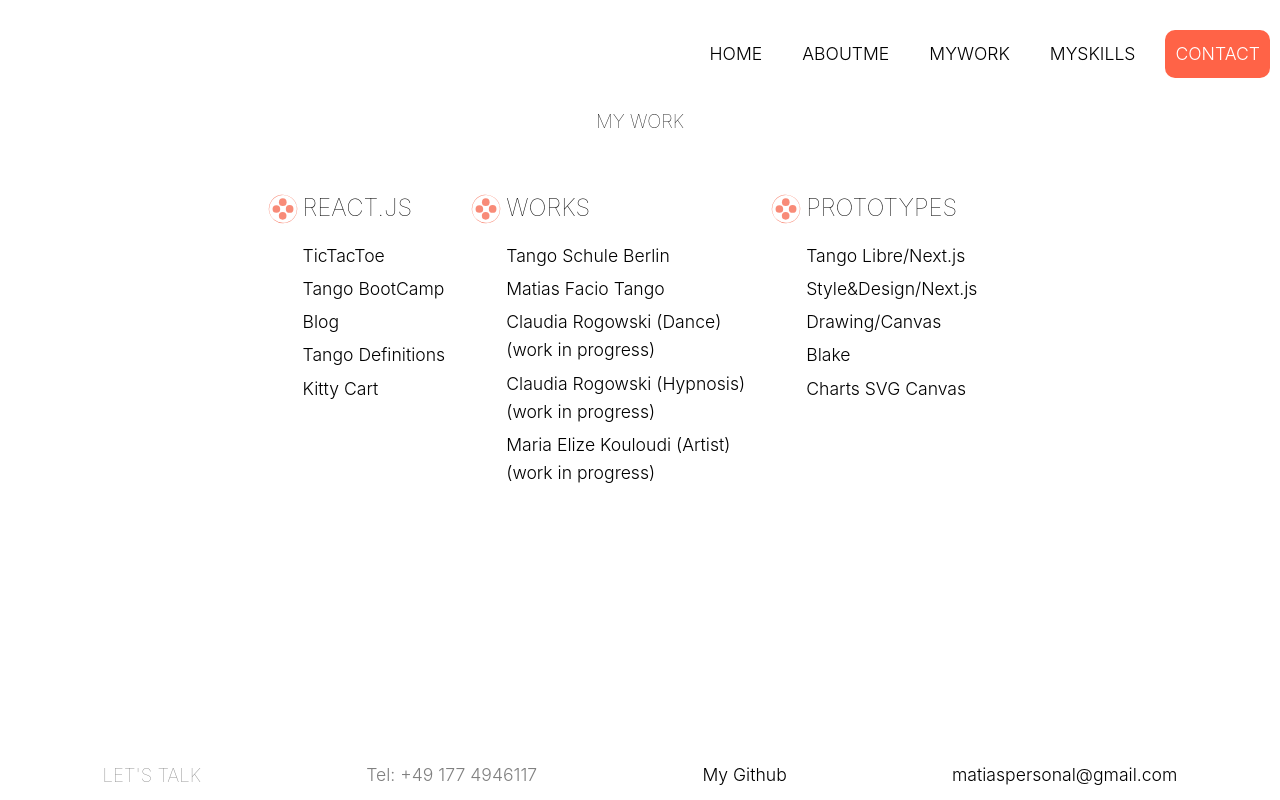
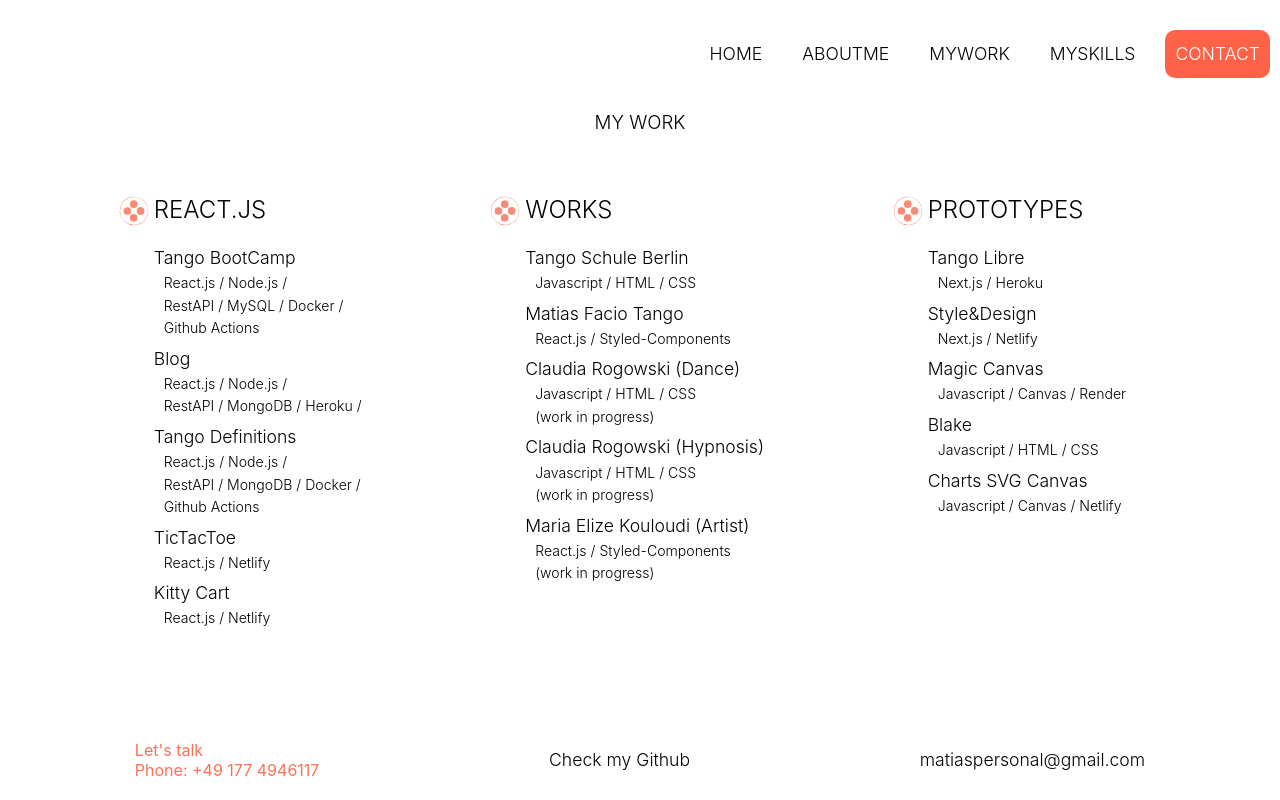
Before and after one commit to matiasfacio/matiasfacio-dev, a React (Create React App) app: page /mywork in a window 1280 px wide. Built offline with nearby package versions, Linux system fonts and the light colour scheme.

Commit message:
many changes

```diff
--- /dev/null
+++ b/src/components/elements/Title.js
@@ -0,0 +1,21 @@
+import styled from "styled-components";
+import React from "react";
+import logo from "../../images/logo.svg";
+
+export const Title = ({ children }) => {
+  return <StyledTitle>{children}</StyledTitle>;
+};
+
+const StyledTitle = styled.div`
+  font-weight: 300;
+  text-transform: uppercase;
+  position: relative;
+  font-size: 1.5rem;
+  &:before {
+    position: absolute;
+    content: url(${logo});
+    width: 40px;
+    height: 40px;
+    transform: translate(-40px, -4px);
+  }
+`;
--- a/src/components/layout/Footer.js
+++ b/src/components/layout/Footer.js
@@ -4,10 +4,10 @@ import styled from "styled-components";
 const Footer = () => {
   return (
     <FooterContainer>
-      <h3>Let's talk</h3>
-      <p>Tel: +49 177 4946117</p>
-      <a href = "https://github.com/matiasfacio/">My Github</a>
-      <a href = "mailto:matiaspersonal@gmail.com">matiaspersonal@gmail.com</a>
+      Let's talk <br />
+      Phone: +49 177 4946117
+      <a href="https://github.com/matiasfacio/">Check my Github</a>
+      <a href="mailto:matiaspersonal@gmail.com">matiaspersonal@gmail.com</a>
     </FooterContainer>
   );
 };
@@ -16,20 +16,31 @@ export default Footer;
 
 const FooterContainer = styled.footer`
   position: fixed;
-  left:0;
-  bottom:0;
   width: 100vw;
-  height: 50px;
-  color: gray;
+  right: 0;
+  bottom: 0;
   display: flex;
   flex-direction: row;
+  padding: 20px;
+  background-color: white;
+  font-size: 100%;
   justify-content: space-around;
   align-items: center;
-  padding: 20px;
-  background-color: white;
+  a {
+    color: black;
+  }
+
   @media (max-width: 768px) {
+    height: 50px;
+
+    margin-top: 50px;
     position: relative;
     flex-direction: column;
     height: auto;
+    background-color: rgb(252, 112, 87);
+    color: white;
+    a {
+      color: white;
+    }
   }
 `;
--- a/src/components/layout/Header.js
+++ b/src/components/layout/Header.js
@@ -1,10 +1,10 @@
 import React from "react";
-import styled from 'styled-components'
+import styled from "styled-components";
 
 const Header = ({ title }) => {
   return (
     <HeaderContainer>
-      <h3>{title === 'Homepage' ? '': title}</h3>
+      <h3>{title === "Homepage" ? "" : title}</h3>
     </HeaderContainer>
   );
 };
@@ -12,11 +12,12 @@ const Header = ({ title }) => {
 export default Header;
 
 const HeaderContainer = styled.header`
-    display: grid;
-    place-content: center;
-    padding: 10px;
-    margin-top: 100px;
-    h2 {
-      text-transform: uppercase;
-    }
-`
+  display: flex;
+  justify-content: center;
+  padding: 10px;
+  margin-top: 100px;
+  border: 1px transparent solid;
+  h3 {
+    text-transform: uppercase;
+  }
+`;
--- a/src/components/pages/Aboutme.js
+++ b/src/components/pages/Aboutme.js
@@ -10,47 +10,39 @@ const Aboutme = () => {
         <div>
           <p>
             Hi, I'm Matias. I'm a Web Developer based in Berlin, interested in
-            programming Web applications in React.js. <br />
+            programming Web applications in React.js. <br />I have been working
+            with HTML, CSS and Javascript for some years now, and about 1.5
+            years ago I started to work with React.js and Node.js. <br />
+            <br />I deploy my own projects in my VPS using Github Actions,
+            Docker and Nginx. I could say that I am interested in both, Front
+            and Back end development, but it is in Frontend development where I
+            feel that I can give my best. <br />
+            <br />I speak: Spanish, English and German. <br />
+            <br />I studied 4 years of I.T. back in Patagonia, Argentina, but
+            then I decided to follow an artistic path, which I did and now
+            occasionally I still do. <br />
             <br />
-            I have been working with HTML, CSS and Javascript for some years
-            now, and at the beginning of the last year I started to work with
-            React.js and Node.js.
+            Why programming ? I always did all the Websites, video edition and
+            graphic materials that I needed for my projects and even for some
+            friends. About 2 years ago, I decided to return to my old passion
+            and become professional programmer. <br />
             <br />
-            I deploy my own projects in my VPS using Github Actions, Docker and
-            Nginx. I could say that I am interested in both, Front and Back end
-            development, but it is in Frontend development where I feel that I
-            can give my best.
+            In the need of practice, I started to change some of my projects
+            into React.js and created some new ones like{" "}
+            <a href="https://www.tangobootcamp.net">www.tangobootcamp.net</a>,
+            an online video learning platform,{" "}
+            <a href="https://www.tangodefinitions.com">
+              www.tangodefinitions.com
+            </a>{" "}
+            which is a simple search bar for tango related words. <br />
             <br />
-            I speak: Spanish, English and German.
+            At the moment I am working as a frontend developer for a shipping
+            company. The stack we are using: React.js, React-Router,
+            React-Query, Redux, Ant Design, Styled-Components, Gitlab and Slack.
             <br />
             <br />
-            A bit more about me: <br />
-            I studied 4 years of I.T. back in Patagonia, Argentina (meine
-            Heimat!), but then I decided to follow an artistic path, which I did
-            and now ocassionally I still do.
-            <br />
-            <br />
-            Why programming ? <br />
-            <br />
-            I always did all the Websites, video edition and graphic materials
-            that I needed for my projects and even for some friends. About 2
-            years ago, I decided to return to my old passion and become
-            professional programmer and..., Corona came by, and to be honest, it
-            kind of helped me to focus on learning the skills needed to become a
-            developer. <br />
-            <br />
-            In the need of practice, I started to change some of my projects
-            into React.js. But I wanted more so I started another project which
-            is still under construction (www.tangobootcamp.net, an online
-            learning platform). <br />
-            <br /> At the moment I am working as a freelancer for a shipping
-            company. The stack were are using: React.js, React-Router,
-            React-Query, Redux, Gitlab and Slack. <br />
-            <br />
             If you think I could be a good match for what you are looking for
-            contact me and let's talk. <br />
-            <br />
-            Matias
+            contact me and let's talk.
           </p>
         </div>
         <Picture>
--- a/src/components/pages/Myskills.js
+++ b/src/components/pages/Myskills.js
@@ -1,18 +1,18 @@
 import React from "react";
 import styled from "styled-components";
-import logo from "../../images/logo.svg";
+import { Title } from "../elements/Title";
 
 const Myskills = () => {
   return (
     <MySkillsContainer>
       <MySkillsContent>
         <WorkUnit>
-          <h3>Websites</h3>
+          <Title>Websites</Title>
           <ul>
             <li>HTML</li>
             <li>CSS/SASS</li>
             <li>Javascript</li>
-            <li>Flex</li>
+            <li>Flexbox</li>
             <li>Grid</li>
             <li>Responsiveness</li>
             <li>CSS Canvas</li>
@@ -22,7 +22,7 @@ const Myskills = () => {
           </ul>
         </WorkUnit>
         <WorkUnit>
-          <h3>WebApp</h3>
+          <Title>Frontend (SPA)</Title>
           <ul>
             <li>React.js</li>
             <li>Next.js</li>
@@ -35,7 +35,7 @@ const Myskills = () => {
           </ul>
         </WorkUnit>
         <WorkUnit>
-          <h3>Coding</h3>
+          <Title>Backend</Title>
           <ul>
             <li>Rest API</li>
             <li>Node.js</li>
@@ -58,27 +58,18 @@ const MySkillsContainer = styled.div`
 
 const MySkillsContent = styled.div`
   padding: 0px 2em;
-  max-width: 800px;
+  max-width: 1200px;
   margin: 0 auto;
   display: flex;
   justify-content: space-around;
   @media (max-width: 767px) {
     flex-direction: column;
     margin-top: 0px;
+    align-items: center;
   }
 `;
 
 const WorkUnit = styled.div`
+  margin: 0 auto;
   margin-top: 50px;
-  h3 {
-    font-size: 1.5rem;
-    position: relative;
-    &:before {
-      position: absolute;
-      content: url(${logo});
-      width: 40px;
-      height: 40px;
-      transform: translate(-40px, -4px);
-    }
-  }
 `;
--- a/src/components/pages/Mywork.js
+++ b/src/components/pages/Mywork.js
@@ -1,22 +1,13 @@
 import React from "react";
 import styled from "styled-components";
-import logo from "../../images/logo.svg";
+import { Title } from "../elements/Title";
 
 const Mywork = () => {
   return (
     <WorksContent>
       <WorkUnit>
-        <h3>React.js</h3>
+        <Title>React.js</Title>
         <ul>
-          <li>
-            <a
-              href="https://tateti-tictactoe.netlify.app/"
-              target="_blank"
-              rel="noreferrer"
-            >
-              TicTacToe
-            </a>
-          </li>
           <li>
             <a
               href="http://www.tangobootcamp.net/"
@@ -25,6 +16,11 @@ const Mywork = () => {
             >
               Tango BootCamp
             </a>
+            <Details>
+              React.js / Node.js / <br />
+              RestAPI / MySQL / Docker /<br />
+              Github Actions
+            </Details>
           </li>
           <li>
             <a
@@ -34,6 +30,10 @@ const Mywork = () => {
             >
               Blog
             </a>
+            <Details>
+              React.js / Node.js / <br />
+              RestAPI / MongoDB / Heroku /
+            </Details>
           </li>
           <li>
             <a
@@ -43,6 +43,21 @@ const Mywork = () => {
             >
               Tango Definitions
             </a>
+            <Details>
+              React.js / Node.js / <br />
+              RestAPI / MongoDB / Docker /<br />
+              Github Actions
+            </Details>
+          </li>
+          <li>
+            <a
+              href="https://tateti-tictactoe.netlify.app/"
+              target="_blank"
+              rel="noreferrer"
+            >
+              TicTacToe
+            </a>
+            <Details>React.js / Netlify</Details>
           </li>
           <li>
             <a
@@ -52,11 +67,12 @@ const Mywork = () => {
             >
               Kitty Cart
             </a>
+            <Details>React.js / Netlify</Details>
           </li>
         </ul>
       </WorkUnit>
       <WorkUnit>
-        <h3>Works</h3>
+        <Title>Works</Title>
         <ul>
           <li>
             <a
@@ -64,8 +80,9 @@ const Mywork = () => {
               target="_blank"
               rel="noreferrer"
             >
-              Tango Schule Berlin
+              Tango Schule Berlin <br />
             </a>
+            <Details>Javascript / HTML / CSS</Details>
           </li>
           <li>
             <a
@@ -75,6 +92,7 @@ const Mywork = () => {
             >
               Matias Facio Tango
             </a>
+            <Details> React.js / Styled-Components</Details>
           </li>
           <li>
             <a
@@ -82,9 +100,12 @@ const Mywork = () => {
               target="_blank"
               rel="noreferrer"
             >
-              Claudia Rogowski (Dance) <br />
+              Claudia Rogowski (Dance)
+            </a>
+            <Details>
+              Javascript / HTML / CSS <br />
               (work in progress)
-            </a>
+            </Details>
           </li>
           <li>
             <a
@@ -92,9 +113,12 @@ const Mywork = () => {
               target="_blank"
               rel="noreferrer"
             >
-              Claudia Rogowski (Hypnosis) <br />
+              Claudia Rogowski (Hypnosis)
+            </a>
+            <Details>
+              Javascript / HTML / CSS <br />
               (work in progress)
-            </a>
+            </Details>
           </li>
           <li>
             <a
@@ -103,13 +127,16 @@ const Mywork = () => {
               rel="noreferrer"
             >
               Maria Elize Kouloudi (Artist) <br />
+            </a>
+            <Details>
+              React.js / Styled-Components <br />
               (work in progress)
-            </a>
+            </Details>
           </li>
         </ul>
       </WorkUnit>
       <WorkUnit>
-        <h3>Prototypes</h3>
+        <Title>Prototypes</Title>
         <ul>
           <li>
             <a
@@ -117,8 +144,9 @@ const Mywork = () => {
               target="_blank"
               rel="noreferrer"
             >
-              Tango Libre/Next.js
+              Tango Libre
             </a>
+            <Details>Next.js / Heroku</Details>
           </li>
           <li>
             <a
@@ -126,8 +154,9 @@ const Mywork = () => {
               target="_blank"
               rel="noreferrer"
             >
-              Style&Design/Next.js
+              Style&Design
             </a>
+            <Details>Next.js / Netlify</Details>
           </li>
 
           <li>
@@ -136,13 +165,15 @@ const Mywork = () => {
               target="_blank"
               rel="noreferrer"
             >
-              Drawing/Canvas
+              Magic Canvas
             </a>
+            <Details>Javascript / Canvas / Render</Details>
           </li>
           <li>
             <a href="/black/index.html" target="_blank" rel="noreferrer">
               Blake
             </a>
+            <Details>Javascript / HTML / CSS</Details>
           </li>
 
           <li>
@@ -153,6 +184,7 @@ const Mywork = () => {
             >
               Charts SVG Canvas
             </a>
+            <Details>Javascript / Canvas / Netlify</Details>
           </li>
         </ul>
       </WorkUnit>
@@ -164,26 +196,25 @@ export default Mywork;
 
 const WorksContent = styled.div`
   padding: 0px 2em;
-  max-width: 800px;
+  max-width: 1200px;
   display: flex;
-  justify-content: space-around;
+  justify-content: space-between;
   margin: 0 auto;
   @media (max-width: 800px) {
     flex-direction: column;
+    align-items: center;
   }
 `;
 
 const WorkUnit = styled.div`
+  margin: 0 auto;
   margin-top: 50px;
-  h3 {
-    font-size: 1.5rem;
-    position: relative;
-    &:before {
-      position: absolute;
-      content: url(${logo});
-      width: 40px;
-      height: 40px;
-      transform: translate(-40px, -4px);
-    }
-  }
 `;
+
+const Details = styled.div`
+  font-size: 80%;
+  font-weight: light;
+  padding-left: 10px;
+  position: relative;
+  transition: all 250ms ease;
+`;
--- a/src/index.css
+++ b/src/index.css
@@ -1,15 +1,15 @@
 body {
   margin: 0;
-  font-family: -apple-system, BlinkMacSystemFont, 'Segoe UI', 'Roboto', 'Oxygen',
-    'Ubuntu', 'Cantarell', 'Fira Sans', 'Droid Sans', 'Helvetica Neue',
+  font-family: -apple-system, BlinkMacSystemFont, "Segoe UI", "Roboto", "Oxygen",
+    "Ubuntu", "Cantarell", "Fira Sans", "Droid Sans", "Helvetica Neue",
     sans-serif;
   -webkit-font-smoothing: antialiased;
   -moz-osx-font-smoothing: grayscale;
   background-color: rgb(232, 250, 250);
-
+  color: rgb(252, 112, 87);
 }
 
 code {
-  font-family: source-code-pro, Menlo, Monaco, Consolas, 'Courier New',
+  font-family: source-code-pro, Menlo, Monaco, Consolas, "Courier New",
     monospace;
 }
--- a/src/index.js
+++ b/src/index.js
@@ -26,9 +26,10 @@ export const GlobalContext = createGlobalStyle`
     text-transform: capitalize;
   }
   h3 {
-    font-weight: 100;
+    font-weight: 300;
     text-transform: uppercase;
   }
+
   p {
     font-size: 1.1rem;
     line-height: 1.6;
@@ -51,14 +52,13 @@ export const GlobalContext = createGlobalStyle`
     line-height: 1.6;
     font-weight: 300;
   }
-}`
-
+}`;
 
 ReactDOM.render(
   <React.StrictMode>
     <BrowserRouter>
-      <GlobalContext/>
-        <App />
+      <GlobalContext />
+      <App />
     </BrowserRouter>
   </React.StrictMode>,
   document.getElementById("root")
```
Also changed, not shown: src/components/pages/Contact.js (+39 -67 lines).
